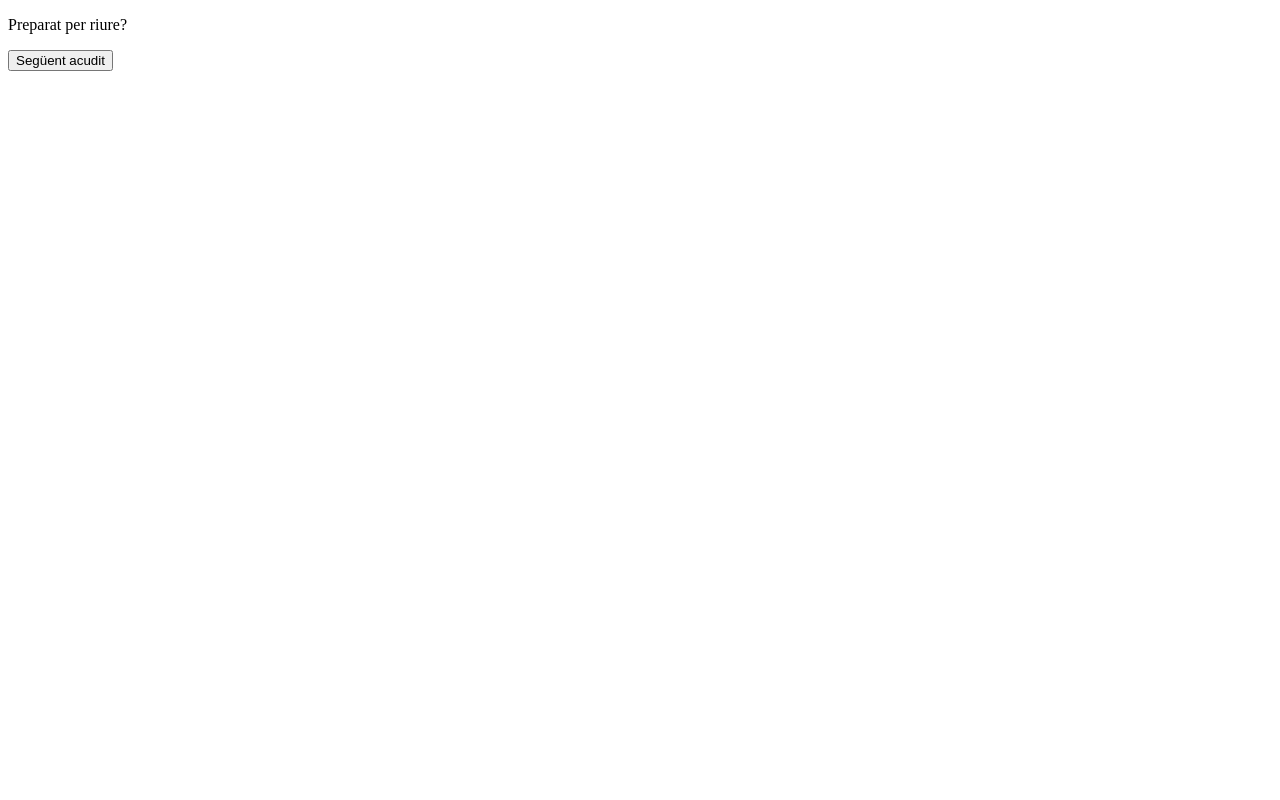
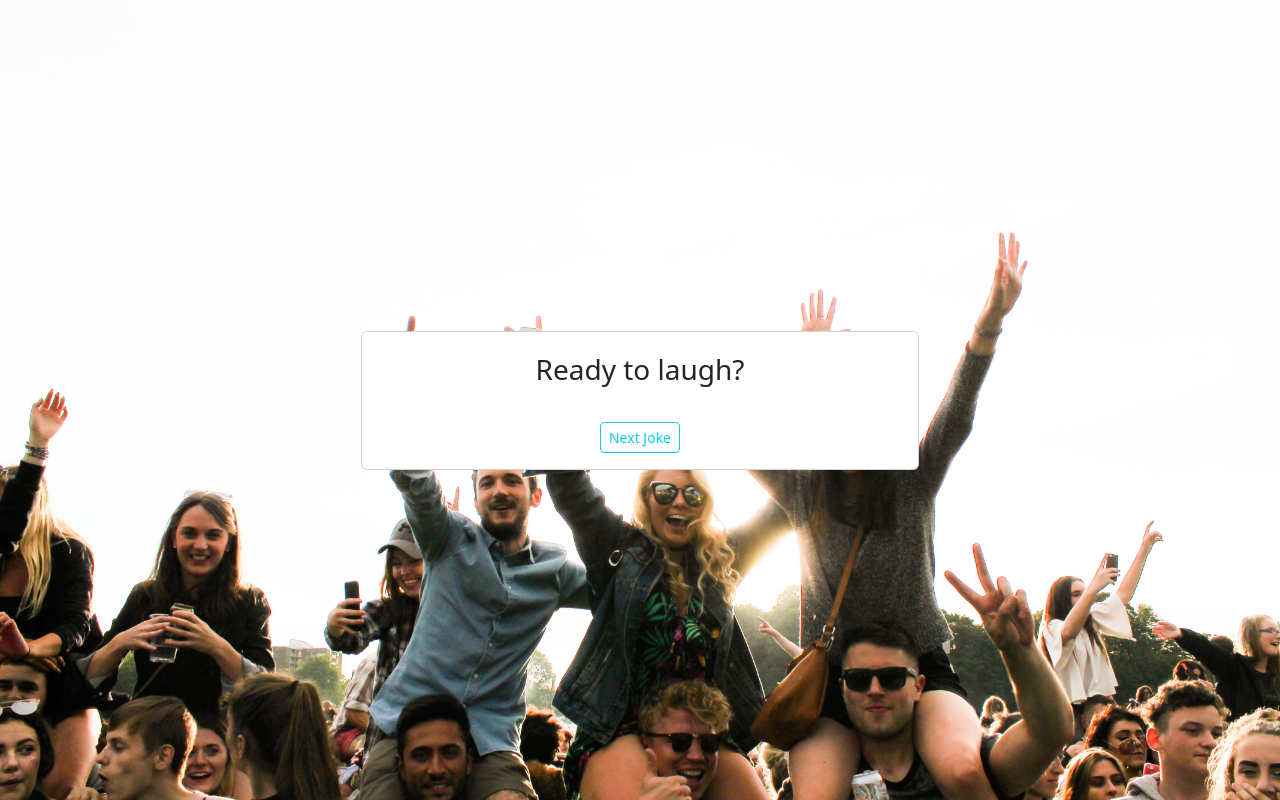
Before and after one commit to LorenaPonsico/Sprint_5_Acudits, a website: page index.html in a window 1280 px wide. Drawn offline with nearby package versions, Linux system fonts and the light colour scheme.

Commit message:
n1 ex2 elements de maquetacio al seu lloc amb bootstrap

```diff
--- /dev/null
+++ b/index.css
@@ -0,0 +1,10 @@
+.card {
+    width: 50%;
+
+}
+
+.image-one {
+    background-image: url(images/jade-masri-74tlEYKgrBE-unsplash.jpg);
+    background-size: cover;
+    background-attachment: fixed;
+}
--- a/index.html
+++ b/index.html
@@ -6,14 +6,25 @@
     <meta http-equiv="X-UA-Compatible" content="IE=edge">
     <meta name="viewport" content="width=device-width, initial-scale=1.0">
     <title>Document</title>
+    <link rel="stylesheet" href="index.css">
+    <link href="https://cdn.jsdelivr.net/npm/bootstrap@5.3.0-alpha3/dist/css/bootstrap.min.css" rel="stylesheet"
+        integrity="sha384-KK94CHFLLe+nY2dmCWGMq91rCGa5gtU4mk92HdvYe+M/SXH301p5ILy+dN9+nJOZ" crossorigin="anonymous">
 </head>
 
-<body>
-    <p>Preparat per riure?</p>
-    <button onclick="newJoke()">Següent acudit</button>
-    <div id="showJoke"></div>
+<body class="vh-100 d-flex align-items-center image-one">
+    <div class="container d-flex justify-content-center align-items-center">
+        <div class="text-center card ">
+            <div class=" card-body">
+                <p class="card-title fs-3 fw-boler">Ready to laugh?</p>
 
-    <div id="app"></div>
+                <div class="text-center fw-lighter" id="showJoke"></div>
+                <br>
+                <button type="button" class="btn btn-outline-info btn-sm" onclick="newJoke()">Next Joke</button>
+
+
+            </div>
+        </div>
+    </div>
     <script src="main.js"></script>
 </body>
 
--- a/package.json
+++ b/package.json
@@ -1,5 +1,9 @@
 {
   "devDependencies": {
     "typescript": "^5.0.4"
+  },
+  "dependencies": {
+    "@types/bootstrap": "^5.2.6",
+    "bootstrap": "^5.3.0-alpha3"
   }
 }
```
Also changed, not shown: images/jade-masri-74tlEYKgrBE-unsplash.jpg (added), 1 other file.
